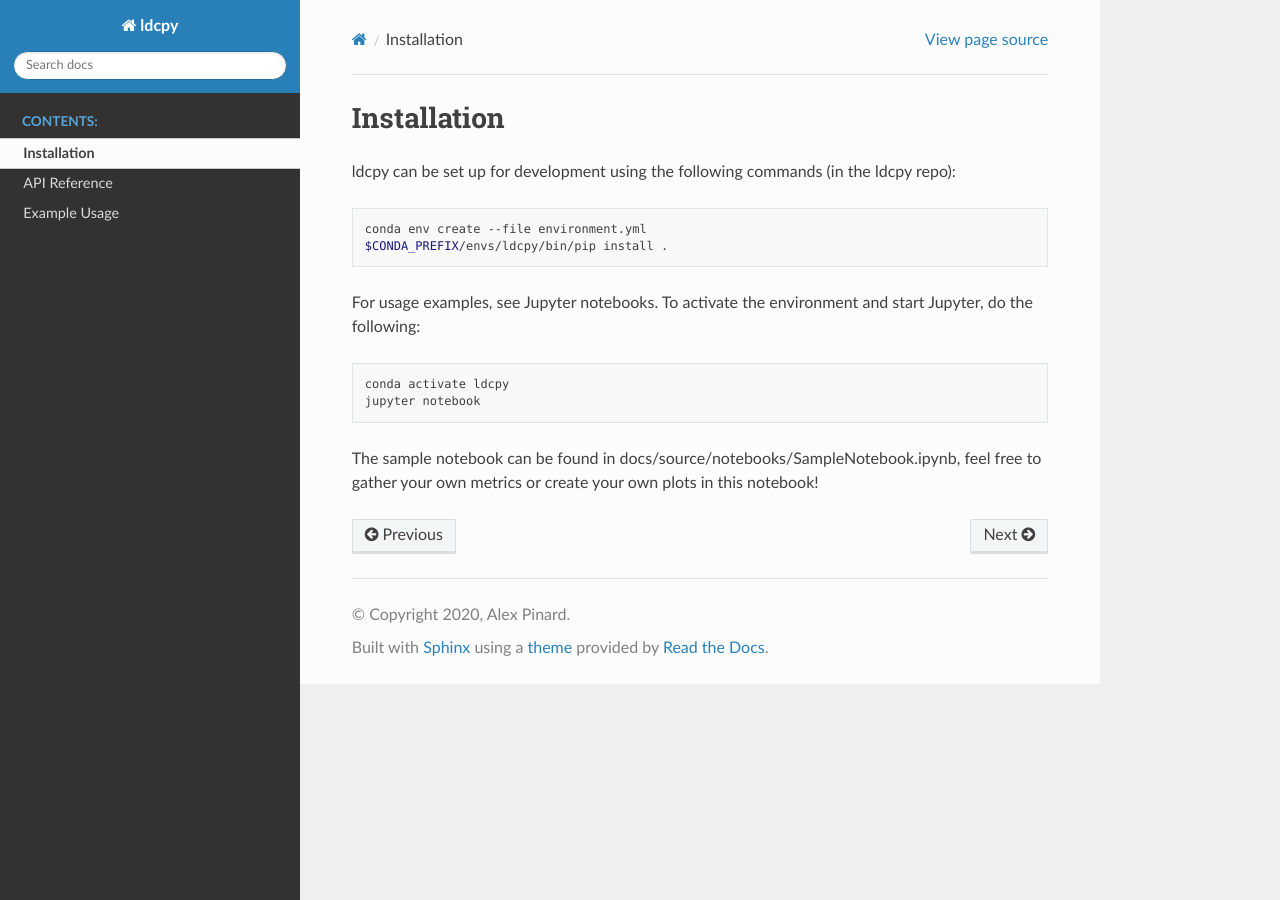
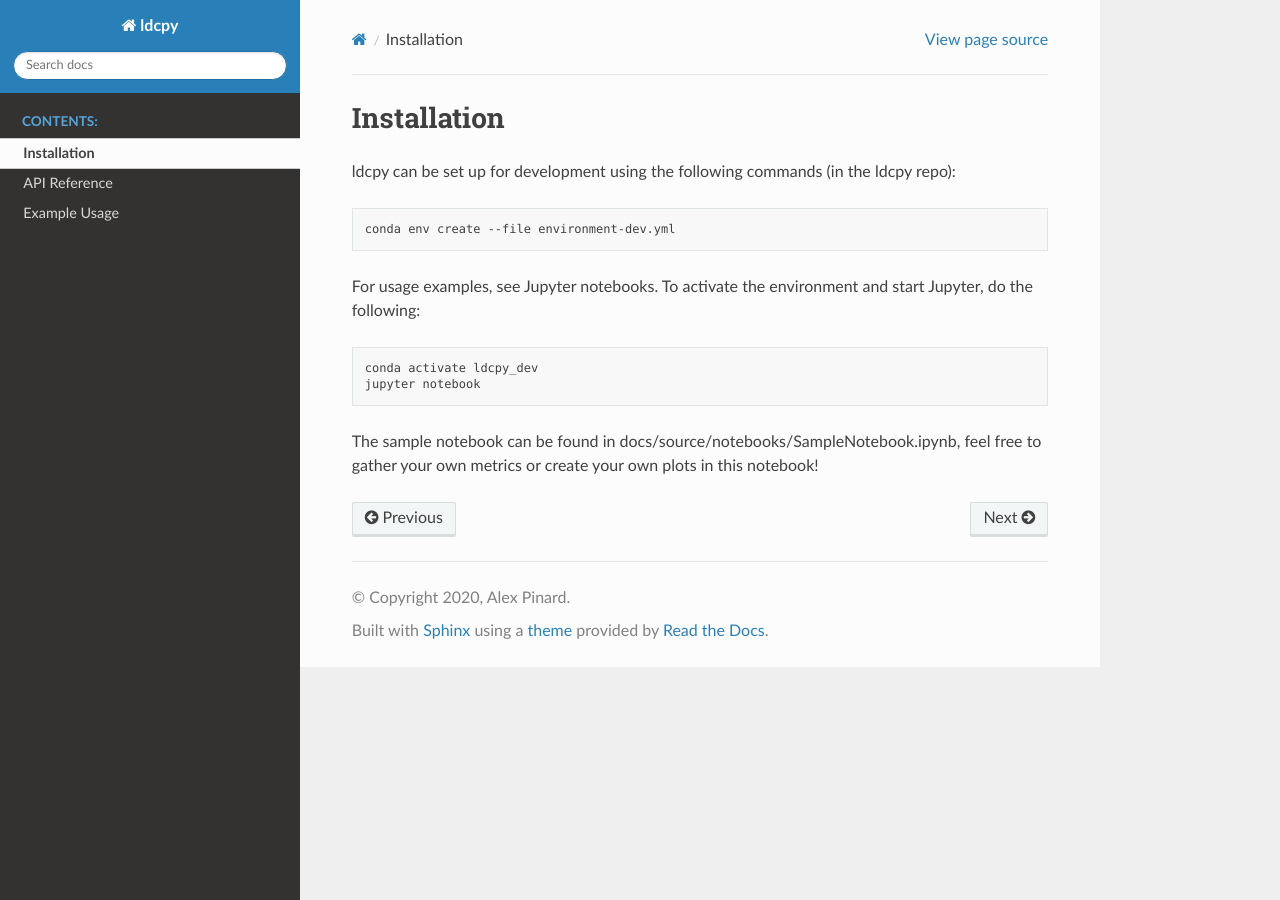
Before and after one commit to NCAR/ldcpy, a Sphinx documentation site: the page built from docs/source/installation.rst, in a window 1280 px wide. Built offline with Sphinx 7.4.7 and the Read the Docs theme 2.0.0, drawn with Linux system fonts in a browser that asks for light colours.

```diff
--- a/README.rst
+++ b/README.rst
@@ -26,8 +26,8 @@
 
 .. code-block:: bash
 
-    conda env update -f ci/environment.yml
-    conda activate ldcpy_env
-    python -m pip install -e . [dev]
+    conda env update -f environment_dev.yml
+    conda activate ldcpy
+    python -m pip install -e .
 
 Documentation and usage examples is available `here <http://ldcpy.readthedocs.io>`_.
--- a/docs/source/installation.rst
+++ b/docs/source/installation.rst
@@ -7,14 +7,13 @@
 
 .. code-block:: bash
 
-        conda env create --file environment.yml
-        $CONDA_PREFIX/envs/ldcpy/bin/pip install .
+        conda env create --file environment-dev.yml
 
 For usage examples, see Jupyter notebooks. To activate the environment and start Jupyter, do the following:
 
 .. code-block:: bash
 
-        conda activate ldcpy
+        conda activate ldcpy_dev
         jupyter notebook
 
 The sample notebook can be found in docs/source/notebooks/SampleNotebook.ipynb, feel free to gather your own metrics or create your own plots in this notebook!
--- a/environment.yml
+++ b/environment.yml
@@ -12,6 +12,5 @@
   - numpy
   - scipy
   - matplotlib
-  - jupyterlab
   - pip:
       - cartopy
```
Also changed, not shown: 3 other files.
